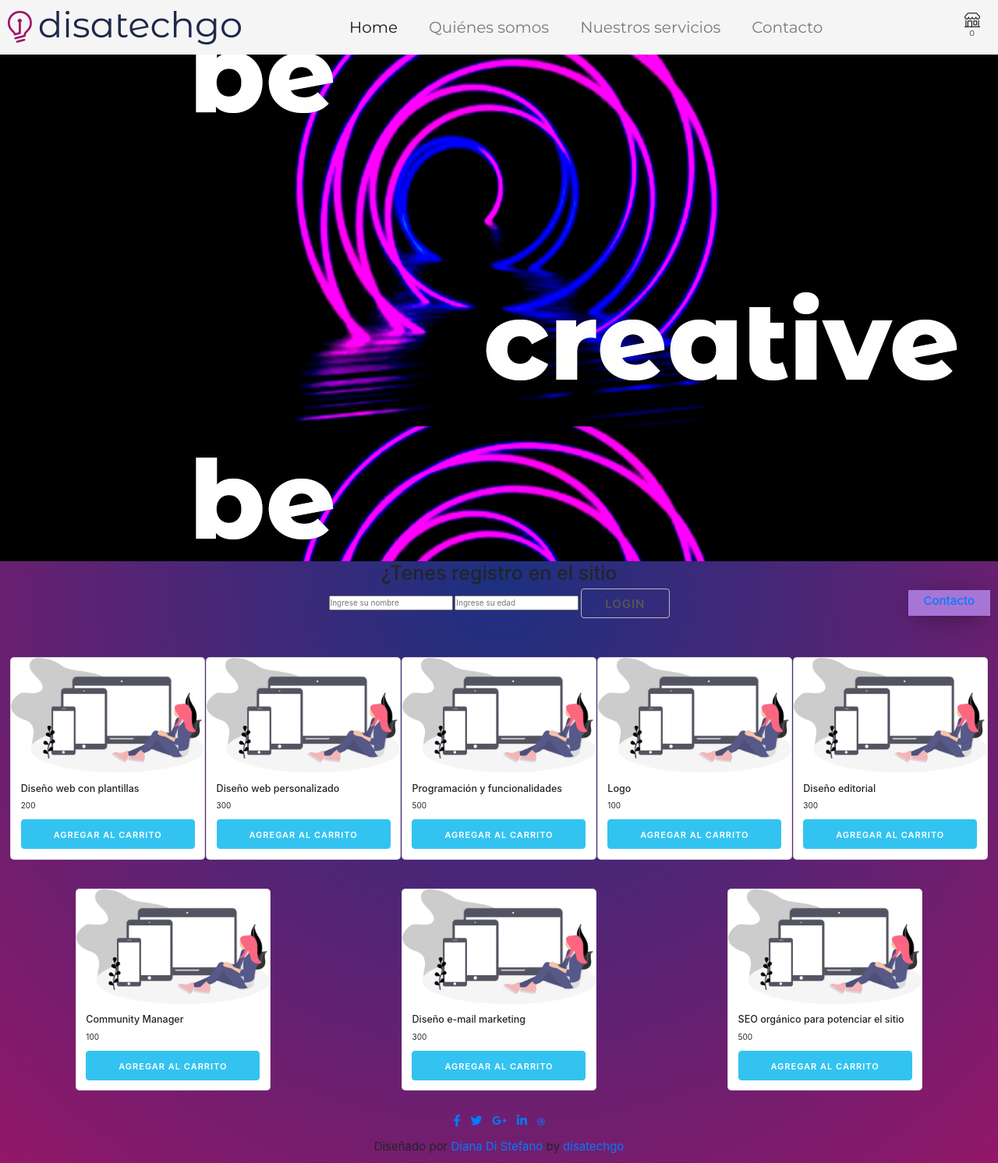
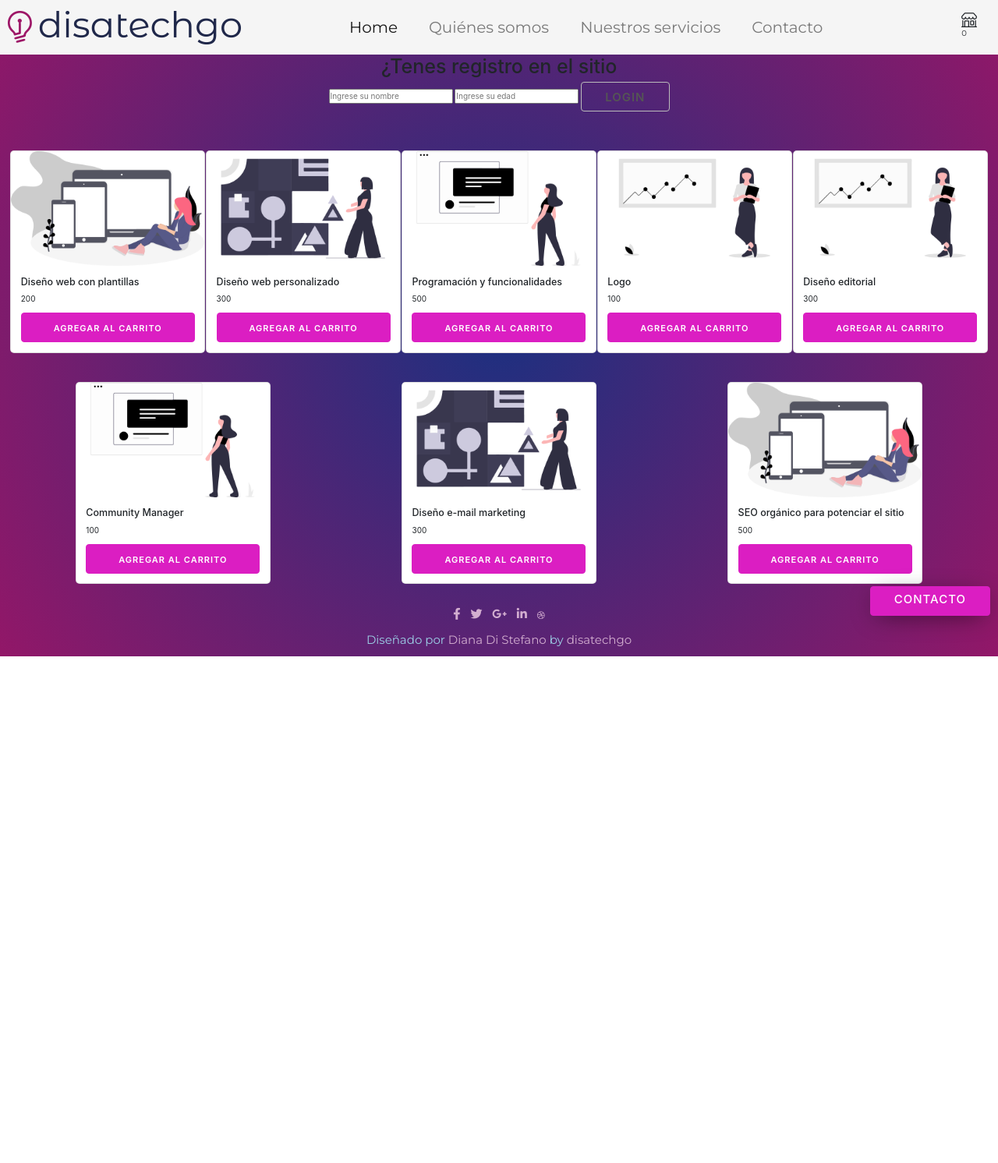
Before and after one commit to dianaledist/disatechgo-web, a PHP site: page / in a window 1280 px wide. Shown: the whole page at 78% size. After the commit the page ends 842 px from the top, so only its background shows below. Run offline with PHP 8.4, Linux system fonts and the light colour scheme; some libraries are stand-ins or nearby versions.

Commit message:
Modificacion de cards y boton para eliminar

```diff
--- a/index.html
+++ b/index.html
@@ -96,36 +96,8 @@
 
 
   <div id="grilla_servicios" class="d-flex flex-wrap justify-content-around">
-
   </div>
 
-
-<!--   <div class="container home_pricing-web">
-    <div class="home_pricing-servicio d-flex justify-content-center">
-      <h2 class="home_pricing-servicio-titulo">Diseño web</h2>
-    </div>
-  </div>
-
-  <div class="container-fluid home_pricing-branding col-10">
-    <div class="home_pricing-servicio2 d-flex justify-content-center">
-      <h2 class="home_pricing-servicio-titulo">Branding</h2>
-    </div>
-  </div>
-
-  <div class="container-fluid home_pricing-comunicacion col-10">
-    <div class="home_pricing-servicio3 d-flex justify-content-center">
-      <h2 class="home_pricing-servicio-titulo">Comunicación y marketing</h2>
-    </div>
-  </div>
-
-  <div class="infoPresupuesto container text-center">
-  <h2 class="container text-center" style="display:none">El presupuesto es: </h2>
-  </div> -->
-
-<!--   <div class="text-center mb-5">
-  <input type="button" name="enviar" value="Calcular" onclick="Calcular()" class="btn btn-primary home_boton">
-  </div>
- -->
 
   <div class="home_preciototal">
   </div>
@@ -138,27 +110,27 @@
       <!-- Social buttons -->
       <ul class="list-unstyled list-inline text-center">
         <li class="list-inline-item footer_li">
-          <a class="btn-floating btn-fb mx-1">
+          <a class="btn-floating btn-fb mx-1 enlaces_footer">
             <i class="fab fa-facebook-f"> </i>
           </a>
         </li>
         <li class="list-inline-item footer_li">
-          <a class="btn-floating btn-tw mx-1">
+          <a class="btn-floating btn-tw mx-1 enlaces_footer">
             <i class="fab fa-twitter"> </i>
           </a>
         </li>
         <li class="list-inline-item footer_li">
-          <a class="btn-floating btn-gplus mx-1">
+          <a class="btn-floating btn-gplus mx-1 enlaces_footer">
             <i class="fab fa-google-plus-g"> </i>
           </a>
         </li>
         <li class="list-inline-item footer_li">
-          <a class="btn-floating btn-li mx-1">
+          <a class="btn-floating btn-li mx-1 enlaces_footer">
             <i class="fab fa-linkedin-in"> </i>
           </a>
         </li>
         <li class="list-inline-item">
-          <a class="btn-floating btn-dribbble mx-1">
+          <a class="btn-floating btn-dribbble mx-1 enlaces_footer">
             <i class="fab fa-dribbble"> </i>
           </a>
         </li>
@@ -166,10 +138,10 @@
     </div>
     <!-- Copyright -->
     <div class="footer-datos text-center footer_li">
-      <p>Diseñado por <a href="https://www.linkedin.com/in/dianadistefano/" class="enlaces_footer">Diana Di Stefano</a> by <a href="https://disatechgo.com/" class="enlaces_footer">disatechgo</a></p>
+      <p class="text-footer">Diseñado por <a href="https://www.linkedin.com/in/dianadistefano/" class="enlaces_footer">Diana Di Stefano</a> by <a href="https://disatechgo.com/" class="enlaces_footer">disatechgo</a></p>
   </div>
 </footer>
-<a href="#footer" class="btn-flotante"><h4>Contacto</h4></a>
+<a href="#footer" class="button-primary button btn-flotante d-flex align-items-center"><h4>Contacto</h4></a>
 
 
 
--- a/js/codigo.js
+++ b/js/codigo.js
@@ -25,37 +25,37 @@ const servicios = [
         id:"1",
     },
     {
-        imagen:"../images/web.png",
+        imagen:"../images/web2.png",
         tipo:"Diseño web personalizado",
         precio:300,
         id:"2",
     },
     {
-        imagen:"../images/web.png",
+        imagen:"../images/web3.png",
         tipo:"Programación y funcionalidades",
         precio: 500,
         id:"3",
     },
     {
-        imagen:"../images/web.png",
+        imagen:"../images/web4.png",
         tipo:"Logo",
         precio:100,
         id:"4",
     },
     {
-        imagen:"../images/web.png",
+        imagen:"../images/web4.png",
         tipo:"Diseño editorial",
         precio:300,
         id:"5",
     },
     {
-        imagen:"../images/web.png",
+        imagen:"../images/web3.png",
         tipo:"Community Manager",
         precio:100,
         id:"6",
     },
     {
-        imagen:"../images/web.png",
+        imagen:"../images/web2.png",
         tipo:"Diseño e-mail marketing",
         precio:300,
         id:"7",
@@ -79,8 +79,6 @@ const vaciarCarritobtn=document.querySelector('#vaciar-carrito');
 
 const divServicios = document.querySelector("#grilla_servicios");
 console.log(divServicios);
-
-const listaCursos=document.querySelector('#lista-cursos');
 
 let articulosCarrito=[];
 
@@ -107,8 +105,14 @@ function leerDatosServicio(servicio) {
     const infoServicio={
         titulo:servicio.querySelector('.card-title').textContent,
         precio:servicio.querySelector('.card-text').textContent,
+        id: servicio.querySelector('a').getAttribute('data-id'),
         cantidad:1,
     }
+
+    const existe = articulosCarrito.some(servicio=> servicio.id===infoServicio.id);
+    console.log(existe);
+
+
     articulosCarrito=[...articulosCarrito, infoServicio];
 
 
@@ -121,16 +125,20 @@ function carritoHTML(){
 
     articulosCarrito.forEach( servicio => {
  /*        console.log(servicio); */
+        const { titulo, precio, cantidad, id} = servicio
         const row = document.createElement('tr');
         row.innerHTML = `
         <td>
-        ${servicio.titulo}
+        ${titulo}
         </td>
         <td>
-        ${servicio.precio}
+        ${precio}
         </td>
         <td>
-        ${servicio.cantidad}
+        ${cantidad}
+        </td>
+        <td>
+        <a href="#" class="borrar-curso" data-id="${id}">X
         </td>
         `;
 
@@ -147,23 +155,32 @@ function limpiarHTML() {
 
 
 
-
-
-
-
-
+//acceder a cada propiedad del objeto del array mediante map
+const imagencard = servicios.map(function(laimagen) {
+    return laimagen.imagen;
+    });
+const tipocard = servicios.map(function(laimagen) {
+    return laimagen.tipo;
+    });
+const preciocard = servicios.map(function(laimagen) {
+    return laimagen.precio;
+    });
+const idcard = servicios.map(function(laimagen) {
+    return laimagen.id;
+    });
 
 armarCards();
+
 function armarCards(){
-    for (let j = 0; j<=servicios.length; j++) {
+    for (let j = 0; j<servicios.length; j++) {
         let cards=document.createElement('div');
         cards.classList.add("card");
         cards.style="width: 25rem";
       /*   console.log(cards); */
-        cards.innerHTML= `<img class="card-img-top" src="${servicios[j].imagen}" alt="Card image cap${j+1}"><div class="card-body">
-          <h5 class="card-title ">${servicios[j].tipo}</h5>
-          <p class="card-text">${servicios[j].precio}</p>
-          <a href="#" class="u-full-width button-primary button input agregar-servicio" data-id="1">Agregar Al Carrito</a>
+        cards.innerHTML= `<img class="card-img-top" src="${imagencard[j]}" alt="Card image cap${j+1}"><div class="card-body">
+          <h5 class="card-title ">${tipocard[j]}</h5>
+          <p class="card-text">${preciocard[j]}</p>
+          <a href="#" class="u-full-width button-primary button input agregar-servicio" data-id="${idcard[j]}">Agregar Al Carrito</a>
         </div>`;
         divServicios.appendChild(cards);
     }
--- a/scss/_componentes.scss
+++ b/scss/_componentes.scss
@@ -39,8 +39,8 @@ input[type="submit"].button-primary,
 input[type="reset"].button-primary,
 input[type="button"].button-primary {
   color: #FFF;
-  background-color: #33C3F0;
-  border-color: #33C3F0; }
+  background-color:  #db1ec2;
+  border-color:  #db1ec2; }
 .button.button-primary:hover,
 button.button-primary:hover,
 input[type="submit"].button-primary:hover,
@@ -52,5 +52,14 @@ input[type="submit"].button-primary:focus,
 input[type="reset"].button-primary:focus,
 input[type="button"].button-primary:focus {
   color: #FFF;
-  background-color: #1EAEDB;
-  border-color: #1EAEDB; }
+  background-color: #9f1edb;
+  border-color:  #9f1edb; }
+
+  .borrar-curso {
+    background-color: red;
+    border-radius: 50%;
+    padding: 5px 10px;
+    text-decoration: none;
+    color: white;
+    font-weight: bold;
+}
--- a/scss/_footer.scss
+++ b/scss/_footer.scss
@@ -19,3 +19,17 @@
 
     text-decoration: none;
 }
+
+.text-footer {
+    font-family: 'Montserrat', sans-serif;
+    font-size: 1.5rem !important;
+    color: rgb(157, 208, 231) !important;
+}
+
+.enlaces_footer {
+    color: rgb(211, 174, 208);
+
+    &:hover {
+        color: white !important;
+    }
+}
--- a/scss/_header.scss
+++ b/scss/_header.scss
@@ -3,7 +3,7 @@
 
 }
 
-.header_home {
+/* .header_home {
     height: 90vh;
     background-image: url('../images/homeintro.jpg');
 
@@ -11,7 +11,7 @@
     align-items: center;
     justify-content: center;
 
-}
+} */
 
 .header_nav-links {
     font-size: 2rem;
--- a/scss/style.css
+++ b/scss/style.css
@@ -3,18 +3,15 @@
   background-color: whitesmoke;
 }
 
-.header_home {
-  height: 90vh;
-  background-image: url("../images/homeintro.jpg");
-  text-align: center;
-  -webkit-box-align: center;
-      -ms-flex-align: center;
-          align-items: center;
-  -webkit-box-pack: center;
-      -ms-flex-pack: center;
-          justify-content: center;
-}
+/* .header_home {
+    height: 90vh;
+    background-image: url('../images/homeintro.jpg');
 
+    text-align: center;
+    align-items: center;
+    justify-content: center;
+
+} */
 .header_nav-links {
   font-size: 2rem;
 }
@@ -87,6 +84,20 @@ ul {
   -webkit-box-shadow: 0px 6px 32px -10px rgba(0, 0, 0, 0.75);
   box-shadow: 0px 6px 32px -10px rgba(0, 0, 0, 0.75);
   text-decoration: none;
+}
+
+.text-footer {
+  font-family: 'Montserrat', sans-serif;
+  font-size: 1.5rem !important;
+  color: #9dd0e7 !important;
+}
+
+.enlaces_footer {
+  color: #d3aed0;
+}
+
+.enlaces_footer:hover {
+  color: white !important;
 }
 
 nav {
@@ -209,8 +220,8 @@ input[type="submit"].button-primary,
 input[type="reset"].button-primary,
 input[type="button"].button-primary {
   color: #FFF;
-  background-color: #33C3F0;
-  border-color: #33C3F0;
+  background-color: #db1ec2;
+  border-color: #db1ec2;
 }
 
 .button.button-primary:hover,
@@ -224,8 +235,17 @@ input[type="submit"].button-primary:focus,
 input[type="reset"].button-primary:focus,
 input[type="button"].button-primary:focus {
   color: #FFF;
-  background-color: #1EAEDB;
-  border-color: #1EAEDB;
+  background-color: #9f1edb;
+  border-color: #9f1edb;
+}
+
+.borrar-curso {
+  background-color: red;
+  border-radius: 50%;
+  padding: 5px 10px;
+  text-decoration: none;
+  color: white;
+  font-weight: bold;
 }
 
 * {
```
Also changed, not shown: primer-dom-js.txt (+44 -0 lines), images/web2.png (added), images/web3.png (added), images/web4.png (added), 1 other file.
